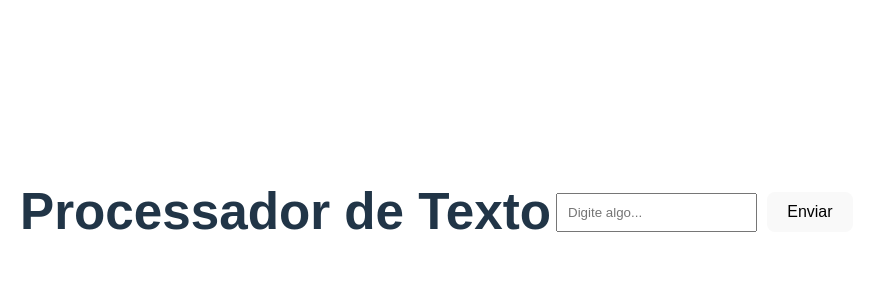
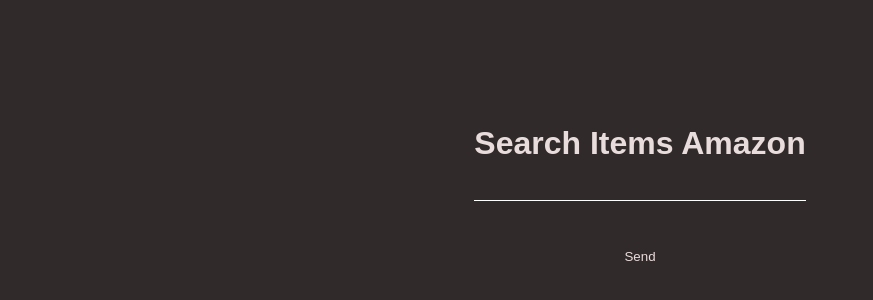
Before and after one commit to AluedoSan/TraineeTask, a website built with Vite: page frontend/index.html in a window 1280 px wide. Shown: the part 208-508 px from the top of the page, without its empty margins (0-873 px from the left). Built offline with nearby package versions, Linux system fonts and the light colour scheme.

Commit message:
feat: add CORS support and refactor frontend structure
Enable CORS to allow cross-origin requests and refactor the frontend to improve modularity and maintainability. This includes moving inline styles and scripts to separate files and updating the HTML structure.

```diff
--- a/frontend/index.html
+++ b/frontend/index.html
@@ -4,40 +4,10 @@
     <meta charset="UTF-8">
     <meta name="viewport" content="width=device-width, initial-scale=1.0">
     <title>Processador de Texto</title>
-    <style>
-        body { font-family: Arial, sans-serif; text-align: center; padding: 20px; }
-        input, button { padding: 10px; margin: 5px; }
-    </style>
+    <link rel="stylesheet" href="/src/style.css">  <!-- Importando o CSS -->
 </head>
 <body>
-    <h1>Processador de Texto</h1>
-    <input type="text" id="textInput" placeholder="Digite algo...">
-    <button onclick="sendData()">Enviar</button>
-    <p id="responseText"></p>
-
-    <script>
-        async function sendData() {
-            const inputText = document.getElementById("textInput").value;
-            const responseText = document.getElementById("responseText");
-
-            if (!inputText) {
-                responseText.innerText = "Por favor, digite algo!";
-                return;
-            }
-
-            try {
-                const response = await fetch("/api/process", {
-                    method: "POST",
-                    headers: { "Content-Type": "application/json" },
-                    body: JSON.stringify({ text: inputText })
-                });
-
-                const data = await response.json();
-                responseText.innerText = data.result || "Erro ao processar!";
-            } catch (error) {
-                responseText.innerText = "Erro ao conectar com o backend!";
-            }
-        }
-    </script>
+    <div id="app"></div> <!-- Aqui o conteúdo será injetado -->
+    <script type="module" src="/src/main.js"></script>
 </body>
 </html>
--- a/frontend/src/main.js
+++ b/frontend/src/main.js
@@ -1,24 +1,48 @@
-import './style.css'
-import javascriptLogo from './javascript.svg'
-import viteLogo from '/vite.svg'
-import { setupCounter } from './counter.js'
+import './style.css';
+import { setupCounter } from './counter.js';
 
 document.querySelector('#app').innerHTML = `
-  <div>
-    <a href="https://vite.dev" target="_blank">
-      <img src="${viteLogo}" class="logo" alt="Vite logo" />
-    </a>
-    <a href="https://developer.mozilla.org/en-US/docs/Web/JavaScript" target="_blank">
-      <img src="${javascriptLogo}" class="logo vanilla" alt="JavaScript logo" />
-    </a>
-    <h1>Hello Vite!</h1>
-    <div class="card">
-      <button id="counter" type="button"></button>
-    </div>
-    <p class="read-the-docs">
-      Click on the Vite logo to learn more
-    </p>
-  </div>
-`
+    <h1>Search Items Amazon</h1>
+    <form id="textForm">
+      <div class="aline">
+        <input type="text" id="textInput">
+        <button id="sendButton" type="submit">Send</button>
+      </div>
+    </form>
+    <p id="responseText"></p>
+`;
 
-setupCounter(document.querySelector('#counter'))
+// 🔹 Capturar o evento de envio do formulário
+document.getElementById("textForm").addEventListener("submit", sendData);
+
+async function sendData(event) {
+    event.preventDefault(); // Impede o recarregamento da página
+
+    const inputText = document.getElementById("textInput").value;
+    const responseText = document.getElementById("responseText");
+
+    if (!inputText) {
+        responseText.innerText = "Por favor, digite algo!";
+        return;
+    }
+
+    try {
+        const response = await fetch("http://localhost:3000/api/process", {
+            method: "POST",
+            headers: { "Content-Type": "application/json" },
+            body: JSON.stringify({ text: inputText })
+        });
+
+        if (!response.ok) {
+            throw new Error(`Erro: ${response.status}`);
+        }
+
+        const data = await response.json();
+        responseText.innerText = data.result || "Erro ao processar!";
+    } catch (error) {
+        responseText.innerText = "Erro ao conectar com o backend!";
+        console.error("Erro ao conectar:", error);
+    }
+}
+
+setupCounter(document.querySelector('#counter'));
--- a/frontend/src/style.css
+++ b/frontend/src/style.css
@@ -1,96 +1,55 @@
-:root {
-  font-family: system-ui, Avenir, Helvetica, Arial, sans-serif;
-  line-height: 1.5;
-  font-weight: 400;
-
-  color-scheme: light dark;
-  color: rgba(255, 255, 255, 0.87);
-  background-color: #242424;
-
-  font-synthesis: none;
-  text-rendering: optimizeLegibility;
-  -webkit-font-smoothing: antialiased;
-  -moz-osx-font-smoothing: grayscale;
-}
-
-a {
-  font-weight: 500;
-  color: #646cff;
-  text-decoration: inherit;
-}
-a:hover {
-  color: #535bf2;
-}
-
 body {
-  margin: 0;
+  background-color: #312a2a;
+  font-family: Arial, sans-serif;
   display: flex;
-  place-items: center;
-  min-width: 320px;
-  min-height: 100vh;
+  justify-content: center;
+  align-items: center;
+  height: 100vh;
 }
 
 h1 {
-  font-size: 3.2em;
-  line-height: 1.1;
+    color: #e9dcdc;
+    text-align: center;
 }
 
-#app {
-  max-width: 1280px;
-  margin: 0 auto;
-  padding: 2rem;
-  text-align: center;
+p{
+  color: brown;
 }
 
-.logo {
-  height: 6em;
-  padding: 1.5em;
-  will-change: filter;
-  transition: filter 300ms;
-}
-.logo:hover {
-  filter: drop-shadow(0 0 2em #646cffaa);
-}
-.logo.vanilla:hover {
-  filter: drop-shadow(0 0 2em #f7df1eaa);
+input{
+  color: #e9dcdc;
+  background: none;
+  border: none;
+  border-bottom: 1px solid rgb(255, 255, 255);
+  outline: none;
+  transition: padding 0.5s ease;
 }
 
-.card {
-  padding: 2em;
+input:focus{
+  padding: 1rem;
 }
 
-.read-the-docs {
-  color: #888;
+button{
+  margin-top: 2rem;
+  color: #e9dcdc;
+  cursor: pointer;
+  background: none;
+  border: none;
+  padding: 1rem;
 }
 
-button {
-  border-radius: 8px;
-  border: 1px solid transparent;
-  padding: 0.6em 1.2em;
-  font-size: 1em;
-  font-weight: 500;
-  font-family: inherit;
-  background-color: #1a1a1a;
-  cursor: pointer;
-  transition: border-color 0.25s;
-}
-button:hover {
-  border-color: #646cff;
-}
-button:focus,
-button:focus-visible {
-  outline: 4px auto -webkit-focus-ring-color;
+button:hover{
+  border: 1px solid #e9dcdc;
+  border-radius: 7px;
 }
 
-@media (prefers-color-scheme: light) {
-  :root {
-    color: #213547;
-    background-color: #ffffff;
-  }
-  a:hover {
-    color: #747bff;
-  }
-  button {
-    background-color: #f9f9f9;
-  }
+button:active{
+  background-color: #e9dcdc;
+  color: #312a2a;
 }
+
+.aline{
+  display: flex;
+  justify-content: center;
+  flex-direction: column;
+}
--- a/package.json
+++ b/package.json
@@ -11,6 +11,7 @@
   },
   "dependencies": {
     "axios": "^1.8.4",
+    "cors": "^2.8.5",
     "express": "^4.21.2",
     "jsdom": "^26.0.0"
   }
```
Also changed, not shown: index.js (+6 -4 lines), 1 other file.
